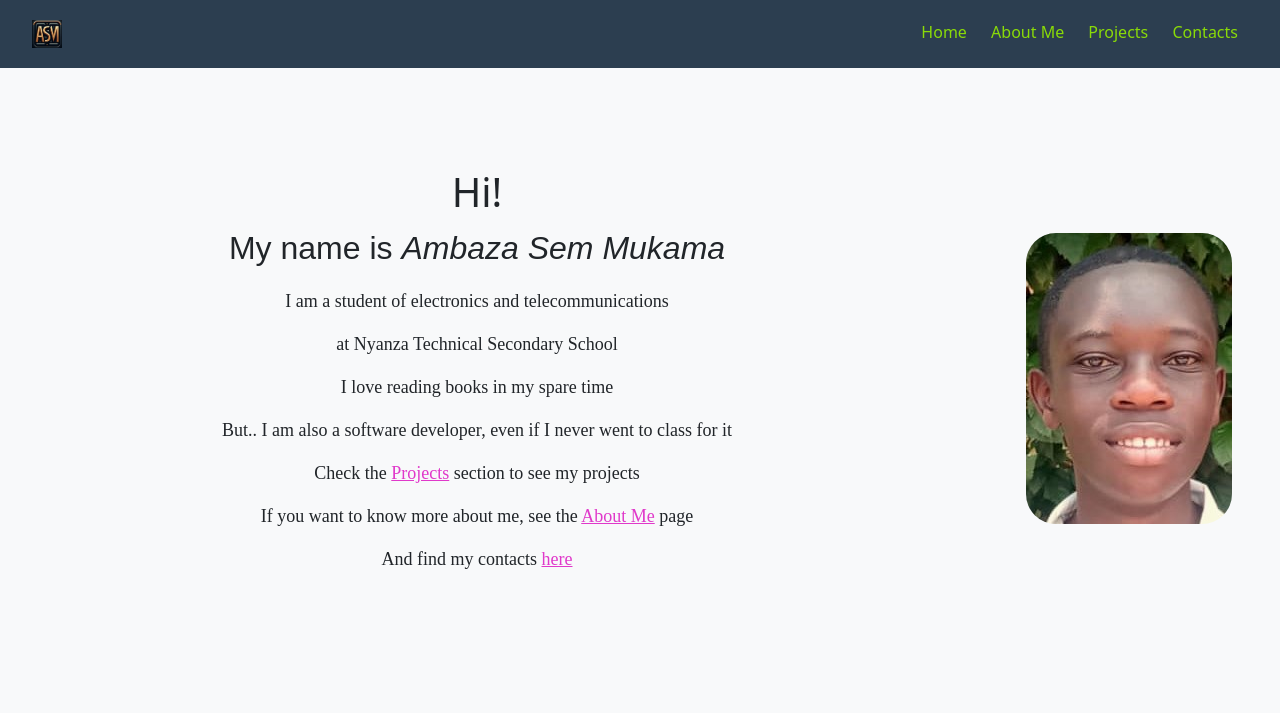
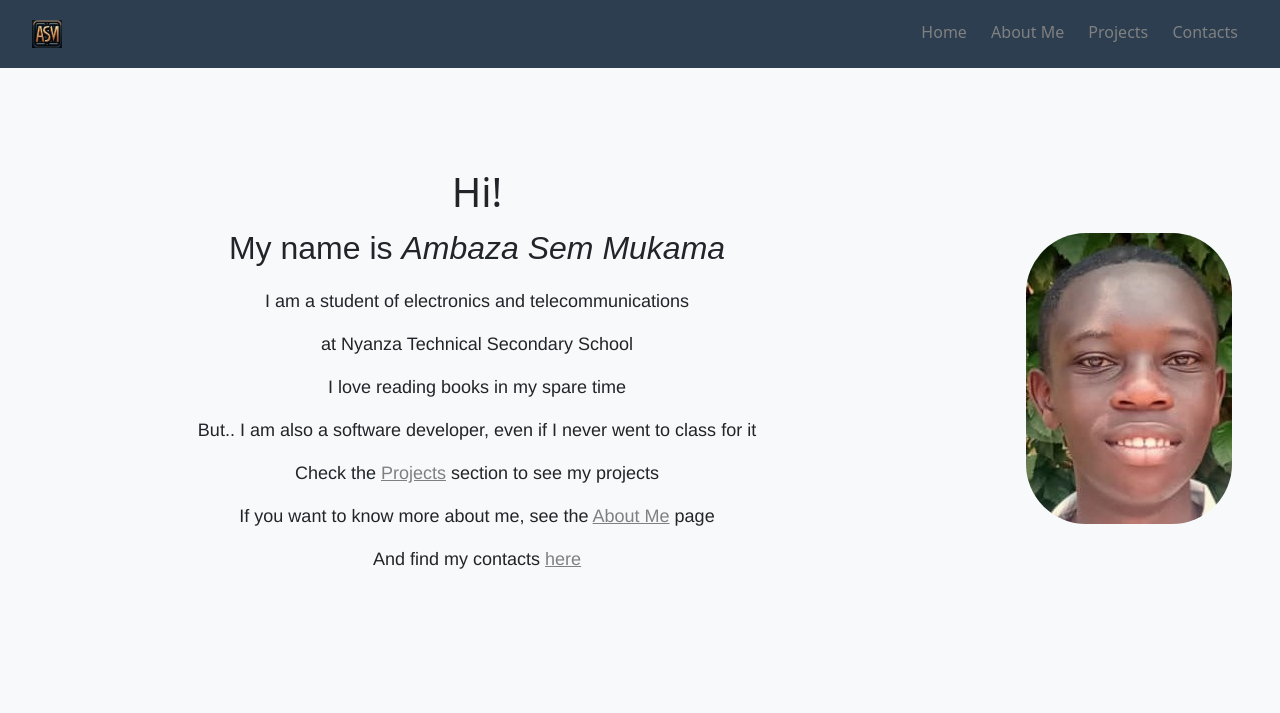
Before and after one commit to Ambaza250/group-web, a Flask app: page / in a window 1280 px wide. Shown: the top 713 px of the page. Run offline with Flask 3, Linux system fonts and the light colour scheme.

Commit message:
last comit

```diff
--- a/static/web-css.css
+++ b/static/web-css.css
@@ -14,16 +14,12 @@
 }
 
 .header-divs {
-    background-color:rgb(44, 62, 80);
+    background-color:rgb(44, 62, 80) ;
     padding: 20px;
 }
-.header-divs:hover{
-    background-color:rgb(44, 62, 80);
-}
-
 .header-links {
     padding: 10px;
-    color:   rgb(138, 219, 8) ;
+    color:   gray;
     text-decoration: none;
 }
 
@@ -53,7 +49,7 @@
 }
 
 .image {
-    border-radius: 30px;
+    border-radius: 60px;
 }
 
 .my-name {
@@ -62,7 +58,7 @@
 }
 
 .my-description {
-    font-family: 'Times New Roman';
+    font-family:Helvetica;
     font-size: large;
     padding: 0px;
 }
@@ -82,7 +78,7 @@ p.contacts-head {
 }
 
 .contacts-info {
-    background-color:  rgb(113, 122, 131);
+    background-color:  rgb(44, 62, 80) ;
     height: 200px;
     padding-top: 0px;
     color: rgb(24, 22, 22);
@@ -98,11 +94,11 @@ p.contacts-head {
     padding-top: 10px;
 }
 .project-info {
-    background-color:  rgb(44, 62, 80);
+    background-color: rgb(44, 62, 80) ;
     height: 400px;
     padding-top: 20px;
     font-family: Arial;
-    color:  white;
+    color:  rgb(173, 163, 163);
 }
 
 
@@ -110,6 +106,7 @@ p.contacts-head {
 .drone-img{
     width: 320px;
     height: auto;
+    border-radius: 20px;
 }
 .logo{
     width: 30px;
@@ -128,7 +125,7 @@ p.contacts-head {
 }
 .contact{
     width:100%;
-    background-color: rgb(113, 122, 131);
+    background-color: rgb(44, 62, 80) ;
 
 }
 #message-back{
@@ -138,7 +135,7 @@ p.contacts-head {
 #contactForm{
     margin: 0 auto;
     border:solid;
-    background-color:rgb(142, 157, 172) ;
+    background-color:rgb(32, 66, 100)  ;
     border-radius: 20px;
 }
 .form-space{
@@ -147,5 +144,8 @@ p.contacts-head {
     margin: 0 auto;
 }
 .footer-links{
-    color:rgb(224, 57, 202);
+    color:gray;
 }
+body{
+    background-color: rgb(245, 245, 245);
+}
```
